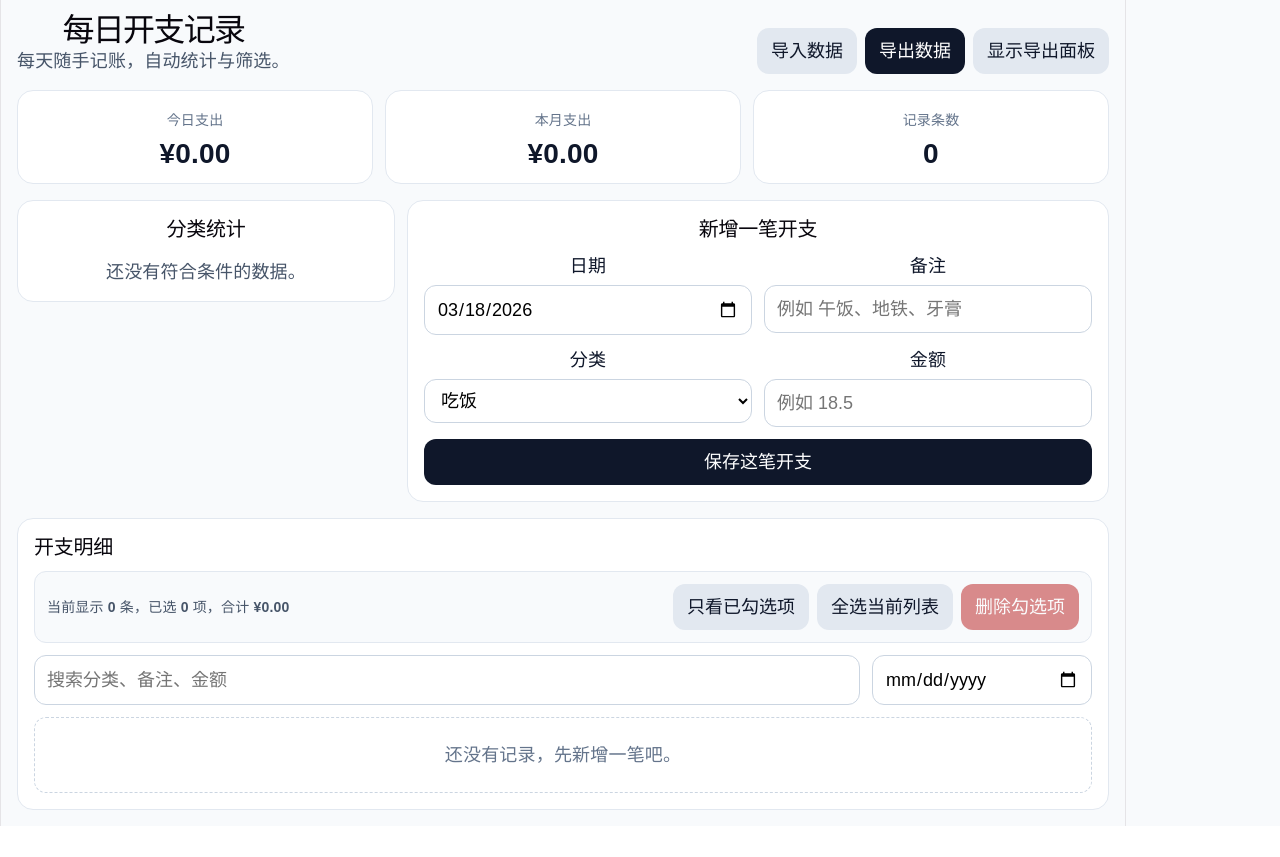
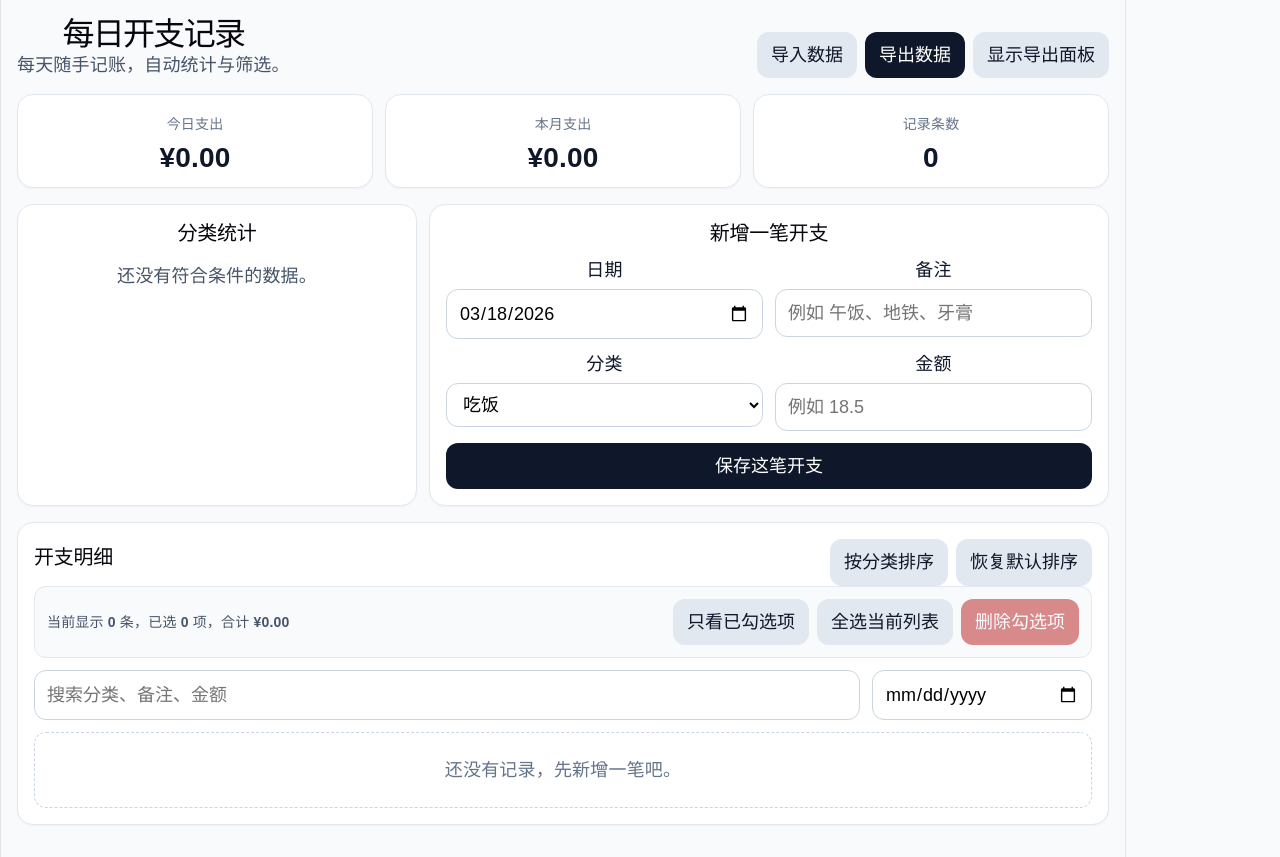
Before and after one commit to Averia729/expense-tracker, a React (Vite) app: page / in a window 1280 px wide. Before the commit the page ends 826 px from the top, so only its background shows below. Built offline with nearby package versions, Linux system fonts and the light colour scheme.

Commit message:
restore advanced layout and sorting tools

```diff
--- a/src/App.tsx
+++ b/src/App.tsx
@@ -24,13 +24,16 @@ const todayString = () => {
 
 const currency = (n: number) => `¥${n.toFixed(2)}`;
 
+const defaultSort = (list: Expense[]) =>
+  [...list].sort((a, b) => b.date.localeCompare(a.date) || b.createdAt - a.createdAt);
+
 export default function App() {
   const [expenses, setExpenses] = useState<Expense[]>(() => {
     try {
       const raw = localStorage.getItem(STORAGE_KEY);
       if (!raw) return [];
       const parsed = JSON.parse(raw);
-      return Array.isArray(parsed) ? parsed : [];
+      return Array.isArray(parsed) ? defaultSort(parsed as Expense[]) : [];
     } catch {
       return [];
     }
@@ -110,12 +113,7 @@ export default function App() {
       createdAt: Date.now(),
     };
 
-    setExpenses((prev) =>
-      [newExpense, ...prev].sort(
-        (a, b) => b.date.localeCompare(a.date) || b.createdAt - a.createdAt
-      )
-    );
-
+    setExpenses((prev) => defaultSort([newExpense, ...prev]));
     setAmount("");
     setNote("");
   };
@@ -153,6 +151,20 @@ export default function App() {
     setExpenses((prev) => prev.filter((item) => !selectedIds.includes(item.id)));
     setSelectedIds([]);
     setShowSelectedOnly(false);
+  };
+
+  const resetToDefaultOrder = () => {
+    setExpenses((prev) => defaultSort(prev));
+  };
+
+  const sortByCategory = () => {
+    setExpenses((prev) =>
+      [...prev].sort((a, b) => {
+        const categoryCompare = a.category.localeCompare(b.category, "zh-Hans-CN");
+        if (categoryCompare !== 0) return categoryCompare;
+        return b.date.localeCompare(a.date) || b.createdAt - a.createdAt;
+      })
+    );
   };
 
   const exportJSON = () => {
@@ -218,9 +230,7 @@ export default function App() {
         }))
         .filter((item) => item.amount > 0);
 
-      setExpenses(
-        normalized.sort((a, b) => b.date.localeCompare(a.date) || b.createdAt - a.createdAt)
-      );
+      setExpenses(defaultSort(normalized));
       setSelectedIds([]);
       setShowSelectedOnly(false);
       window.alert(`导入成功，共导入 ${normalized.length} 条记录。`);
@@ -297,7 +307,7 @@ export default function App() {
         </div>
 
         <div className="top-grid">
-          <div className="card">
+          <div className="card equal-card">
             <h2>分类统计</h2>
             <div className="category-list">
               {categorySummary.length === 0 ? (
@@ -323,7 +333,7 @@ export default function App() {
             </div>
           </div>
 
-          <div className="card">
+          <div className="card equal-card">
             <h2>新增一笔开支</h2>
 
             <div className="form-grid">
@@ -372,6 +382,14 @@ export default function App() {
         <div className="card">
           <div className="section-head">
             <h2>开支明细</h2>
+            <div className="button-row">
+              <button className="btn btn-secondary" onClick={sortByCategory}>
+                按分类排序
+              </button>
+              <button className="btn btn-secondary" onClick={resetToDefaultOrder}>
+                恢复默认排序
+              </button>
+            </div>
           </div>
 
           <div className="toolbar">
--- a/src/styles.css
+++ b/src/styles.css
@@ -21,11 +21,12 @@ textarea {
 
 .page {
   min-height: 100vh;
-  padding: 16px;
+  padding: 20px 16px 32px;
 }
 
 .container {
-  max-width: 1200px;
+  width: 100%;
+  max-width: 1180px;
   margin: 0 auto;
   display: flex;
   flex-direction: column;
@@ -62,6 +63,11 @@ h2 {
   border: 1px solid #e2e8f0;
   border-radius: 16px;
   padding: 16px;
+  box-shadow: 0 1px 2px rgba(15, 23, 42, 0.04);
+}
+
+.equal-card {
+  height: 100%;
 }
 
 .export-panel {
@@ -102,8 +108,9 @@ h2 {
 .top-grid {
   display: grid;
   gap: 12px;
-  grid-template-columns: 0.7fr 1.3fr;
-  align-items: start;
+  grid-template-columns: minmax(320px, 400px) minmax(500px, 1fr);
+  justify-content: center;
+  align-items: stretch;
 }
 
 .category-list {
@@ -298,12 +305,7 @@ select {
 
 .drag-handle {
   color: #64748b;
-  cursor: grab;
   user-select: none;
-}
-
-.dragging {
-  opacity: 0.5;
 }
 
 .truncate {
```
